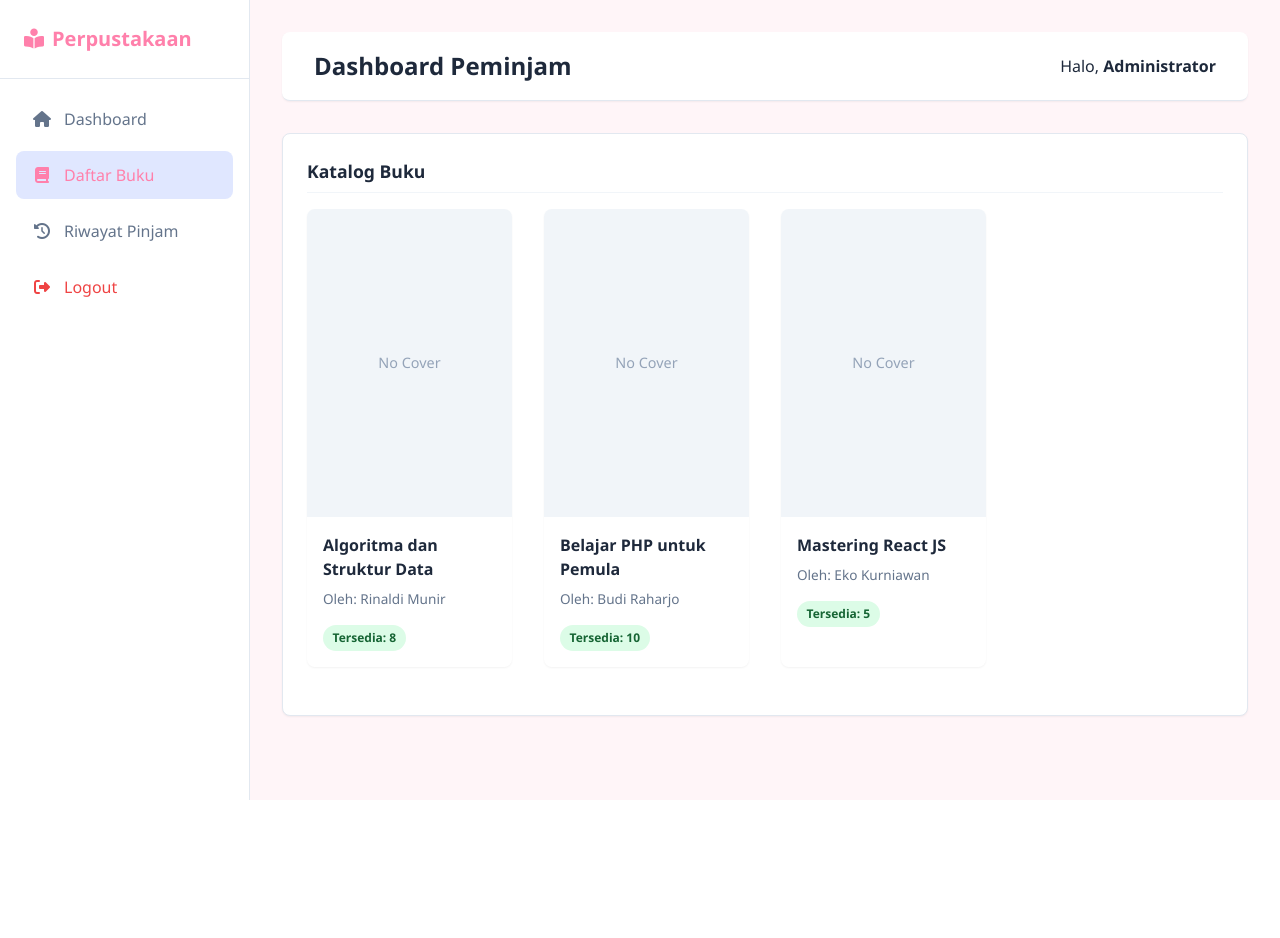
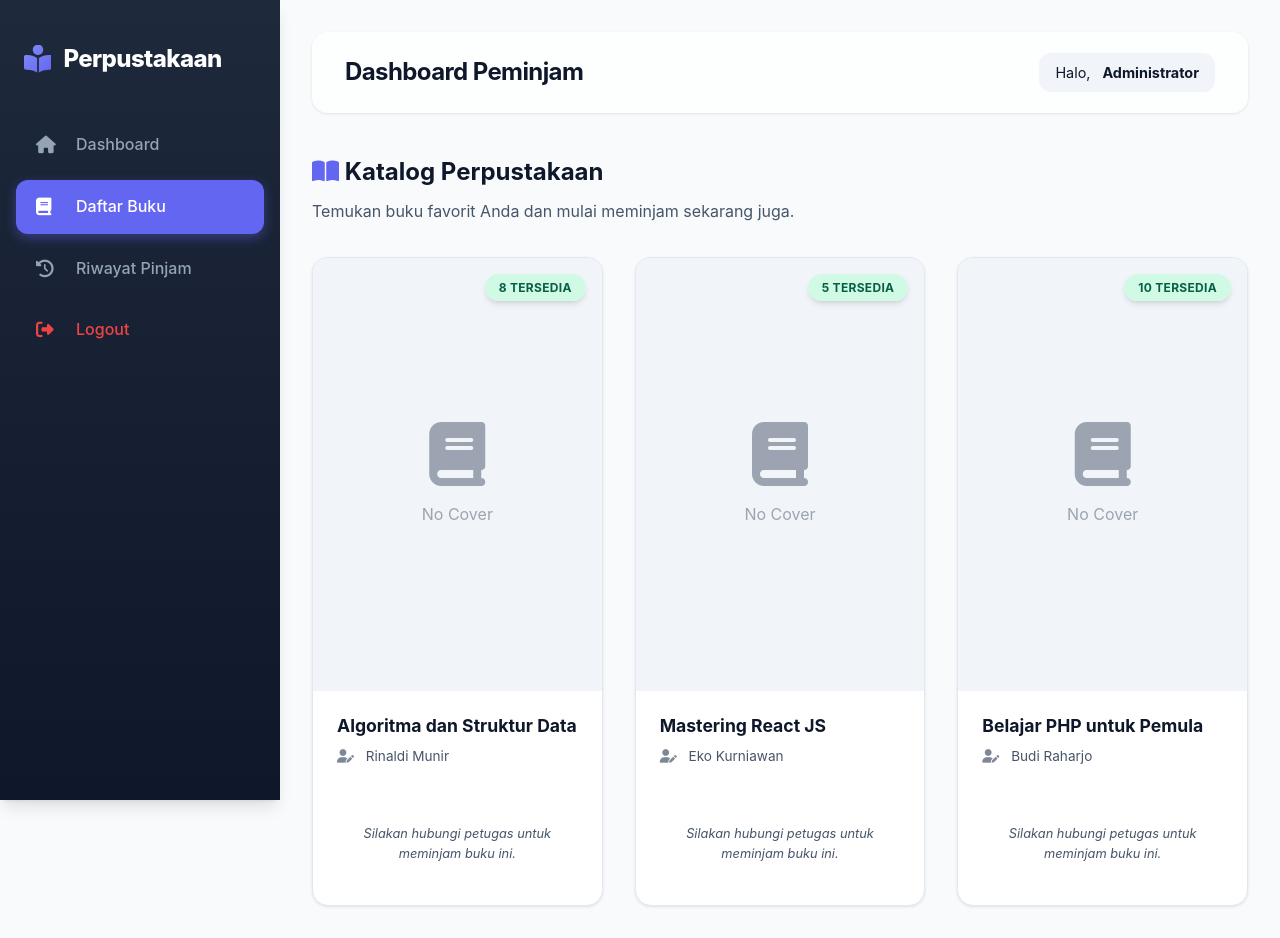
Before and after one commit to zhera2408/zhera-ukk, a PHP site: page /user/buku.php in a window 1280 px wide. Before the commit the page ends 800 px from the top, so only its background shows below. Run offline with PHP 8.4, Linux system fonts and the light colour scheme; a user stored in the database is signed in; data comes from the database, SQL or seed files in the repository.

Commit message:
Fix SQL Unknown column error and upgrade UI to premium design

```diff
--- a/assets/css/style.css
+++ b/assets/css/style.css
@@ -1,30 +1,39 @@
 :root {
-    --primary-color: #ff80ab;
-    --primary-hover: #f06292;
+    --primary-color: #6366f1;
+    --primary-light: #818cf8;
+    --primary-dark: #4f46e5;
     --secondary-color: #64748b;
-    --accent-color: #0ea5e9;
-    --background-color: #fff5f8;
-    --card-bg: #ffffff;
-    --text-primary: #1e293b;
-    --text-secondary: #64748b;
+    --accent-color: #f472b6;
+    --background-color: #f8fafc;
+    --surface-primary: #ffffff;
+    --surface-secondary: #f1f5f9;
+    --text-primary: #0f172a;
+    --text-secondary: #475569;
     --danger-color: #ef4444;
-    --success-color: #22c55e;
-    --border-radius: 0.5rem;
-    --shadow-sm: 0 1px 2px 0 rgb(0 0 0 / 0.05);
+    --success-color: #10b981;
+    --warning-color: #f59e0b;
+    --border-radius-sm: 0.5rem;
+    --border-radius-md: 0.75rem;
+    --border-radius-lg: 1rem;
+    --shadow-sm: 0 1px 3px 0 rgb(0 0 0 / 0.1);
     --shadow-md: 0 4px 6px -1px rgb(0 0 0 / 0.1), 0 2px 4px -2px rgb(0 0 0 / 0.1);
+    --shadow-lg: 0 10px 15px -3px rgb(0 0 0 / 0.1), 0 4px 6px -4px rgb(0 0 0 / 0.1);
+    --glass-bg: rgba(255, 255, 255, 0.7);
+    --glass-border: rgba(255, 255, 255, 0.3);
 }
 
 * {
     box-sizing: border-box;
     margin: 0;
     padding: 0;
-    font-family: 'Segoe UI', Tahoma, Geneva, Verdana, sans-serif;
 }
 
 body {
     background-color: var(--background-color);
     color: var(--text-primary);
-    line-height: 1.5;
+    line-height: 1.6;
+    font-family: 'Inter', system-ui, -apple-system, sans-serif;
+    -webkit-font-smoothing: antialiased;
 }
 
 /* Layout */
@@ -34,39 +43,48 @@ body {
 }
 
 .sidebar {
-    width: 250px;
-    background-color: var(--card-bg);
-    border-right: 1px solid #e2e8f0;
+    width: 280px;
+    background: linear-gradient(180deg, #1e293b 0%, #0f172a 100%);
+    color: white;
     display: flex;
     flex-direction: column;
     position: fixed;
     height: 100vh;
-    transition: transform 0.3s ease;
+    transition: all 0.3s cubic-bezier(0.4, 0, 0.2, 1);
     z-index: 1000;
+    box-shadow: var(--shadow-lg);
 }
 
 .main-content {
     flex: 1;
-    margin-left: 250px;
+    margin-left: 280px;
     padding: 2rem;
-    width: calc(100% - 250px);
+    width: calc(100% - 280px);
+    transition: all 0.3s;
 }
 
 /* Sidebar Components */
 .brand {
-    padding: 1.5rem;
-    font-size: 1.25rem;
-    font-weight: 700;
-    color: var(--primary-color);
-    border-bottom: 1px solid #e2e8f0;
+    padding: 2.5rem 1.5rem;
+    font-size: 1.5rem;
+    font-weight: 800;
+    color: white;
     display: flex;
     align-items: center;
-    gap: 0.5rem;
+    gap: 0.75rem;
+    letter-spacing: -0.025em;
+}
+
+.brand i {
+    background: linear-gradient(135deg, var(--primary-light), var(--primary-color));
+    -webkit-background-clip: text;
+    -webkit-text-fill-color: transparent;
+    font-size: 1.75rem;
 }
 
 .nav-links {
     list-style: none;
-    padding: 1rem;
+    padding: 0 1rem;
     flex: 1;
 }
 
@@ -77,64 +95,94 @@ body {
 .nav-links a {
     display: flex;
     align-items: center;
-    padding: 0.75rem 1rem;
+    padding: 0.875rem 1.25rem;
     text-decoration: none;
-    color: var(--text-secondary);
-    border-radius: var(--border-radius);
+    color: #94a3b8;
+    border-radius: var(--border-radius-md);
     transition: all 0.2s;
     font-weight: 500;
 }
 
-.nav-links a:hover,
+.nav-links a:hover {
+    color: white;
+    background: rgba(255, 255, 255, 0.05);
+}
+
 .nav-links a.active {
-    background-color: #e0e7ff;
-    color: var(--primary-color);
+    background: var(--primary-color);
+    color: white;
+    box-shadow: 0 4px 12px rgba(99, 102, 241, 0.4);
 }
 
 .nav-links i {
-    margin-right: 0.75rem;
-    width: 20px;
-    text-align: center;
+    margin-right: 1rem;
+    width: 24px;
+    font-size: 1.1rem;
 }
 
 /* Header */
 header {
-    background: var(--card-bg);
-    padding: 1rem 2rem;
-    border-bottom: 1px solid #e2e8f0;
+    background: var(--glass-bg);
+    backdrop-filter: blur(12px);
+    padding: 1.25rem 2rem;
+    border: 1px solid var(--glass-border);
     display: flex;
     justify-content: space-between;
     align-items: center;
-    margin-bottom: 2rem;
-    border-radius: var(--border-radius);
+    margin-bottom: 2.5rem;
+    border-radius: var(--border-radius-lg);
     box-shadow: var(--shadow-sm);
 }
 
-/* Cards & Dashboard */
+header h2 {
+    font-size: 1.5rem;
+    font-weight: 700;
+    color: var(--text-primary);
+    letter-spacing: -0.025em;
+}
+
+.user-info {
+    display: flex;
+    align-items: center;
+    gap: 0.75rem;
+    background: var(--surface-secondary);
+    padding: 0.5rem 1rem;
+    border-radius: var(--border-radius-md);
+    font-size: 0.9rem;
+}
+
+/* Cards */
 .card {
-    background: var(--card-bg);
-    padding: 1.5rem;
-    border-radius: var(--border-radius);
+    background: var(--surface-primary);
+    padding: 2rem;
+    border-radius: var(--border-radius-lg);
     box-shadow: var(--shadow-sm);
-    margin-bottom: 1.5rem;
+    margin-bottom: 2rem;
     border: 1px solid #e2e8f0;
+    transition: transform 0.2s, box-shadow 0.2s;
+}
+
+.card:hover {
+    box-shadow: var(--shadow-md);
 }
 
 .card-header {
     display: flex;
     justify-content: space-between;
     align-items: center;
-    margin-bottom: 1rem;
-    padding-bottom: 0.5rem;
-    border-bottom: 1px solid #f1f5f9;
+    margin-bottom: 1.5rem;
+    padding-bottom: 1rem;
+    border-bottom: 1.5px solid #f1f5f9;
 }
 
 .card-title {
-    font-size: 1.1rem;
-    font-weight: 600;
+    font-size: 1.25rem;
+    font-weight: 700;
     color: var(--text-primary);
+    letter-spacing: -0.025em;
 }
 
+/* Stats */
 .stats-grid {
     display: grid;
     grid-template-columns: repeat(auto-fit, minmax(240px, 1fr));
@@ -203,136 +276,102 @@ header {
     display: inline-flex;
     align-items: center;
     justify-content: center;
-    padding: 0.625rem 1.25rem;
-    border-radius: var(--border-radius);
-    font-weight: 500;
+    padding: 0.75rem 1.5rem;
+    border-radius: var(--border-radius-md);
+    font-weight: 600;
     text-decoration: none;
     cursor: pointer;
     border: none;
-    transition: background-color 0.2s;
-    font-size: 0.9rem;
-    gap: 0.5rem;
+    transition: all 0.2s;
+    font-size: 0.95rem;
+    gap: 0.625rem;
 }
 
 .btn-primary {
-    background-color: var(--primary-color);
+    background: var(--primary-color);
     color: white;
+    box-shadow: 0 4px 6px -1px rgba(99, 102, 241, 0.2);
 }
 
 .btn-primary:hover {
-    background-color: var(--primary-hover);
+    background: var(--primary-dark);
+    transform: translateY(-1px);
+    box-shadow: 0 6px 12px -2px rgba(99, 102, 241, 0.3);
 }
 
 .btn-danger {
-    background-color: var(--danger-color);
+    background: var(--danger-color);
     color: white;
 }
 
 .btn-success {
-    background-color: var(--success-color);
+    background: var(--success-color);
     color: white;
 }
 
 .btn-sm {
-    padding: 0.4rem 0.8rem;
-    font-size: 0.8rem;
+    padding: 0.5rem 1rem;
+    font-size: 0.85rem;
 }
 
 /* Tables */
 .table-responsive {
-    overflow-x: auto;
+    border-radius: var(--border-radius-md);
+    border: 1px solid #e2e8f0;
+    overflow: hidden;
 }
 
 table {
     width: 100%;
     border-collapse: collapse;
-    margin-top: 1rem;
-}
-
-th,
-td {
-    padding: 0.75rem 1rem;
-    text-align: left;
-    border-bottom: 1px solid #e2e8f0;
+    background: white;
 }
 
 th {
-    background-color: #f8fafc;
-    font-weight: 600;
+    background: var(--surface-secondary);
+    padding: 1.25rem 1.5rem;
+    font-weight: 700;
     color: var(--text-secondary);
-    font-size: 0.875rem;
+    font-size: 0.8rem;
     text-transform: uppercase;
     letter-spacing: 0.05em;
+    text-align: left;
+    border-bottom: 2px solid #e2e8f0;
 }
 
-tr:hover {
+td {
+    padding: 1.25rem 1.5rem;
+    border-bottom: 1px solid #f1f5f9;
+    color: var(--text-primary);
+    font-size: 0.95rem;
+}
+
+tr:last-child td {
+    border-bottom: none;
+}
+
+tr:hover td {
     background-color: #f8fafc;
 }
 
-/* Auth Pages */
-.auth-container {
-    display: flex;
-    justify-content: center;
-    align-items: center;
-    min-height: 100vh;
-    background-color: #f1f5f9;
-}
-
-.auth-card {
-    background: white;
-    padding: 2.5rem;
-    border-radius: var(--border-radius);
-    box-shadow: var(--shadow-md);
-    width: 100%;
-    max-width: 400px;
-}
-
-.auth-header {
-    text-align: center;
-    margin-bottom: 2rem;
-}
-
-.auth-header h1 {
-    color: var(--primary-color);
-    font-size: 1.75rem;
-    margin-bottom: 0.5rem;
-}
-
-.alert {
-    padding: 1rem;
-    border-radius: var(--border-radius);
-    margin-bottom: 1rem;
-    font-size: 0.9rem;
-}
-
-.alert-error {
-    background-color: #fef2f2;
-    color: #b91c1c;
-    border: 1px solid #fecaca;
-}
-
-.alert-success {
-    background-color: #f0fdf4;
-    color: #15803d;
-    border: 1px solid #bbf7d0;
-}
-
-/* Badge */
+/* Badges */
 .badge {
-    padding: 0.25rem 0.6rem;
-    border-radius: 999px;
+    padding: 0.375rem 0.875rem;
+    border-radius: 9999px;
     font-size: 0.75rem;
-    font-weight: 600;
+    font-weight: 700;
+    text-transform: uppercase;
+    letter-spacing: 0.025em;
 }
 
 .badge-success {
-    background: #dcfce7;
-    color: #166534;
+    background: #d1fae5;
+    color: #065f46;
 }
 
 .badge-warning {
-    background: #fef9c3;
-    color: #854d0e;
+    background: #fef3c7;
+    color: #92400e;
 }
 
 .badge-danger {
--- a/user/buku.php
+++ b/user/buku.php
@@ -1,53 +1,83 @@
 <?php
-
 $title = 'Daftar Buku';
 require_once 'header.php';
-
 ?>
 
-<div class="card">
-    <div class="card-header">
-        <h3 class="card-title">Katalog Buku</h3>
+<div style="margin-bottom: 2rem;">
+    <h2 style="margin-bottom: 0.5rem;"><i class="fas fa-book-open" style="color: var(--primary-color);"></i> Katalog Perpustakaan</h2>
+    <p style="color: var(--text-secondary);">Temukan buku favorit Anda dan mulai meminjam sekarang juga.</p>
 </div>
-    <div class="card-body">
-        <div style="display: grid; grid-template-columns: repeat(auto-fill, minmax(200px, 1fr)); gap: 2rem;">
+
+<div style="display: grid; grid-template-columns: repeat(auto-fill, minmax(260px, 1fr)); gap: 2rem;">
     <?php
-$query = mysqli_query($conn, "SELECT * FROM buku ORDER BY judul ASC");
-if (mysqli_num_rows($query) > 0):
+// Fixing "Unknown column 'judul' in 'order clause'" by ordering by id_buku instead
+$query = mysqli_query($conn, "SELECT * FROM buku ORDER BY id_buku DESC");
+
+if ($query && mysqli_num_rows($query) > 0):
     while ($row = mysqli_fetch_assoc($query)):
+        // Normalize casing just in case
+        $row = array_change_key_case($row, CASE_LOWER);
+        $id_buku = $row['id_buku'];
+        $judul = $row['judul'] ?? 'Untitled';
+        $pengarang = $row['pengarang'] ?? 'Anonim';
+        $cover = $row['cover'] ?? '';
+        $stok = (int)($row['stok'] ?? 0);
 ?>
-                <div class="card" style="padding: 0; overflow: hidden; border: 1px solid var(--border-color); background: var(--surface-primary);">
-                    <div style="aspect-ratio: 2/3; overflow: hidden; background: #f1f5f9;">
-                        <?php if ($row['cover']): ?>
-                            <img src="<?= base_url('assets/img/' . htmlspecialchars($row['cover'])); ?>" alt="Cover" style="width: 100%; height: 100%; object-fit: cover;">
+        <div class="card" style="padding: 0; overflow: hidden; display: flex; flex-direction: column; height: 100%;">
+            <div style="position: relative; aspect-ratio: 2/3; overflow: hidden; background: var(--surface-secondary);">
+                <?php if ($cover): ?>
+                    <img src="<?= base_url('assets/img/' . htmlspecialchars($cover)); ?>" alt="Cover" style="width: 100%; height: 100%; object-fit: cover; transition: transform 0.5s;">
                 <?php
         else: ?>
-                            <div style="width: 100%; height: 100%; display: flex; align-items: center; justify-content: center; color: #94a3b8; font-size: 0.9rem;">No Cover</div>
+                    <div style="width: 100%; height: 100%; display: flex; flex-direction: column; align-items: center; justify-content: center; color: var(--text-secondary); opacity: 0.5;">
+                        <i class="fas fa-book fa-4x" style="margin-bottom: 1rem;"></i>
+                        <span>No Cover</span>
+                    </div>
                 <?php
         endif; ?>
-                    </div>
-                    <div style="padding: 1rem;">
-                        <h4 style="margin-bottom: 0.5rem; font-size: 1rem; color: var(--text-primary);"><?= htmlspecialchars($row['judul']); ?></h4>
-                        <p style="font-size: 0.85rem; color: var(--text-secondary); margin-bottom: 0.5rem;">Oleh: <?= htmlspecialchars($row['pengarang']); ?></p>
-                        <div style="display: flex; justify-content: space-between; align-items: center; margin-top: 1rem;">
-                             <span class="badge <?= $row['stok'] > 0 ? 'badge-success' : 'badge-danger'; ?>" style="font-size: 0.75rem;">
-                                <?= $row['stok'] > 0 ? 'Tersedia: ' . $row['stok'] : 'Stok Habis'; ?>
+
+                <div style="position: absolute; top: 1rem; right: 1rem;">
+                    <span class="badge <?= $stok > 0 ? 'badge-success' : 'badge-danger'; ?>" style="box-shadow: var(--shadow-md);">
+                        <?= $stok > 0 ? $stok . ' Tersedia' : 'Habis'; ?>
                     </span>
                 </div>
+            </div>
+
+            <div style="padding: 1.5rem; flex: 1; display: flex; flex-direction: column; justify-content: space-between;">
+                <div>
+                    <h4 style="font-size: 1.1rem; font-weight: 700; margin-bottom: 0.5rem; color: var(--text-primary); line-height: 1.3;">
+                        <?= htmlspecialchars($judul); ?>
+                    </h4>
+                    <p style="font-size: 0.85rem; color: var(--text-secondary); margin-bottom: 1.5rem;">
+                        <i class="fas fa-user-edit" style="margin-right: 0.5rem; opacity: 0.7;"></i>
+                        <?= htmlspecialchars($pengarang); ?>
+                    </p>
+                </div>
+
+                <?php if ($stok > 0): ?>
+                    <div style="text-align: center; color: var(--text-secondary); font-size: 0.8rem; font-style: italic; margin-bottom: 1rem;">
+                        Silakan hubungi petugas untuk meminjam buku ini.
+                    </div>
+                <?php
+        else: ?>
+                    <button class="btn btn-secondary btn-sm" disabled style="width: 100%; opacity: 0.6; cursor: not-allowed;">
+                        Tidak Tersedia
+                    </button>
+                <?php
+        endif; ?>
             </div>
         </div>
     <?php
     endwhile;
 else:
 ?>
-                <div style="grid-column: 1 / -1; text-align: center; padding: 3rem; color: var(--text-secondary);">
-                    <i class="fas fa-search fa-3x" style="margin-bottom: 1rem; opacity: 0.2;"></i>
-                    <p>Belum ada buku di perpustakaan.</p>
+        <div style="grid-column: 1 / -1; padding: 5rem 2rem; text-align: center; background: white; border-radius: var(--border-radius-lg);">
+            <i class="fas fa-search fa-4x" style="margin-bottom: 1.5rem; color: var(--primary-light); opacity: 0.5;"></i>
+            <h3>Belum ada koleksi buku</h3>
+            <p style="color: var(--text-secondary);">Silakan kembali lagi nanti.</p>
         </div>
     <?php
 endif; ?>
 </div>
-    </div>
-</div>
 
 <?php require_once 'footer.php'; ?>
```
Also changed, not shown: other parts of assets/css/style.css (+74 -23 lines), user/riwayat.php (+52 -16 lines). Lines whose indentation alone changed are shown as unchanged.
